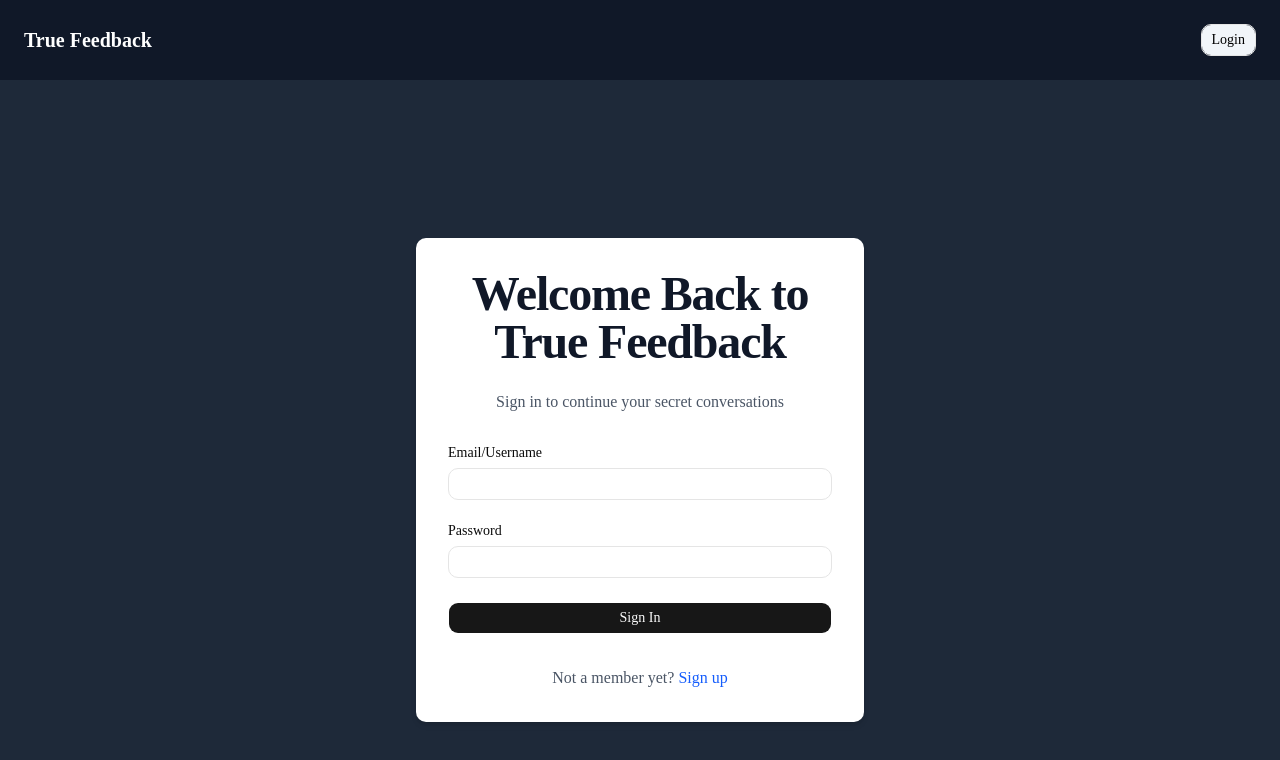
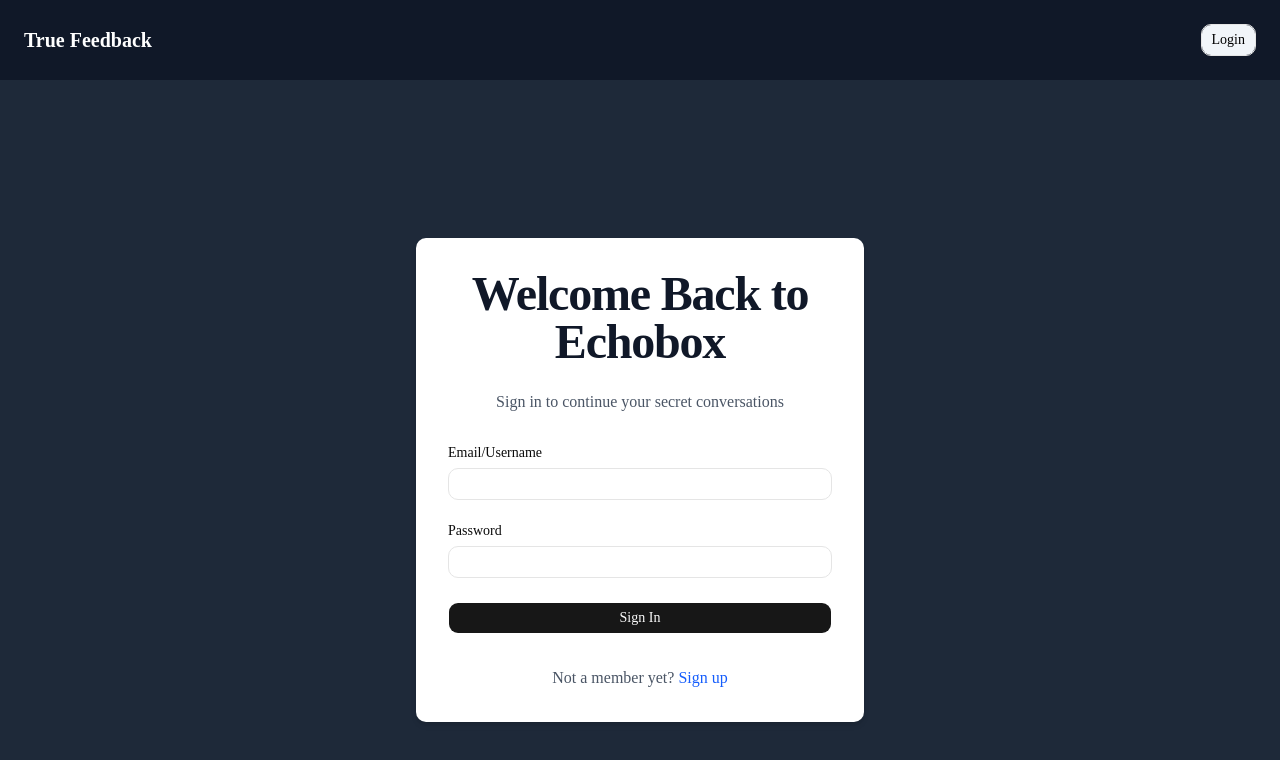
Before and after one commit to devanshrai23/EchoBox, a Next.js app: page /sign-in in a window 1280 px wide. Shown: the top 760 px of the page. Built offline with nearby package versions, Linux system fonts and the light colour scheme; no server answers.

Commit message:
Add descriptive typescript ignore flags for Base UI toaster compatibility in the sign-in page

```diff
--- a/src/app/sign-in/page.tsx
+++ b/src/app/sign-in/page.tsx
@@ -38,14 +38,14 @@ export default function SignInForm() {
 
 		if (result?.error) {
 			if (result.error === 'CredentialsSignin') {
-				// @ts-ignore
+				// @ts-expect-error Base UI ToastManager typing
 				toast.create({
 					title: 'Login Failed',
 					description: 'Incorrect username or password',
 					type: 'error',
 				});
 			} else {
-				// @ts-ignore
+				// @ts-expect-error Base UI ToastManager typing
 				toast.create({
 					title: 'Error',
 					description: result.error,
@@ -64,7 +64,7 @@ export default function SignInForm() {
 			<div className="w-full max-w-md p-8 space-y-8 bg-white dark:bg-gray-900 rounded-lg shadow-md">
 				<div className="text-center">
 					<h1 className="text-4xl font-extrabold tracking-tight lg:text-5xl mb-6 text-gray-900 dark:text-white">
-						Welcome Back to True Feedback
+						Welcome Back to Echobox
 					</h1>
 					<p className="mb-4 text-gray-600 dark:text-gray-300">Sign in to continue your secret conversations</p>
 				</div>
```
